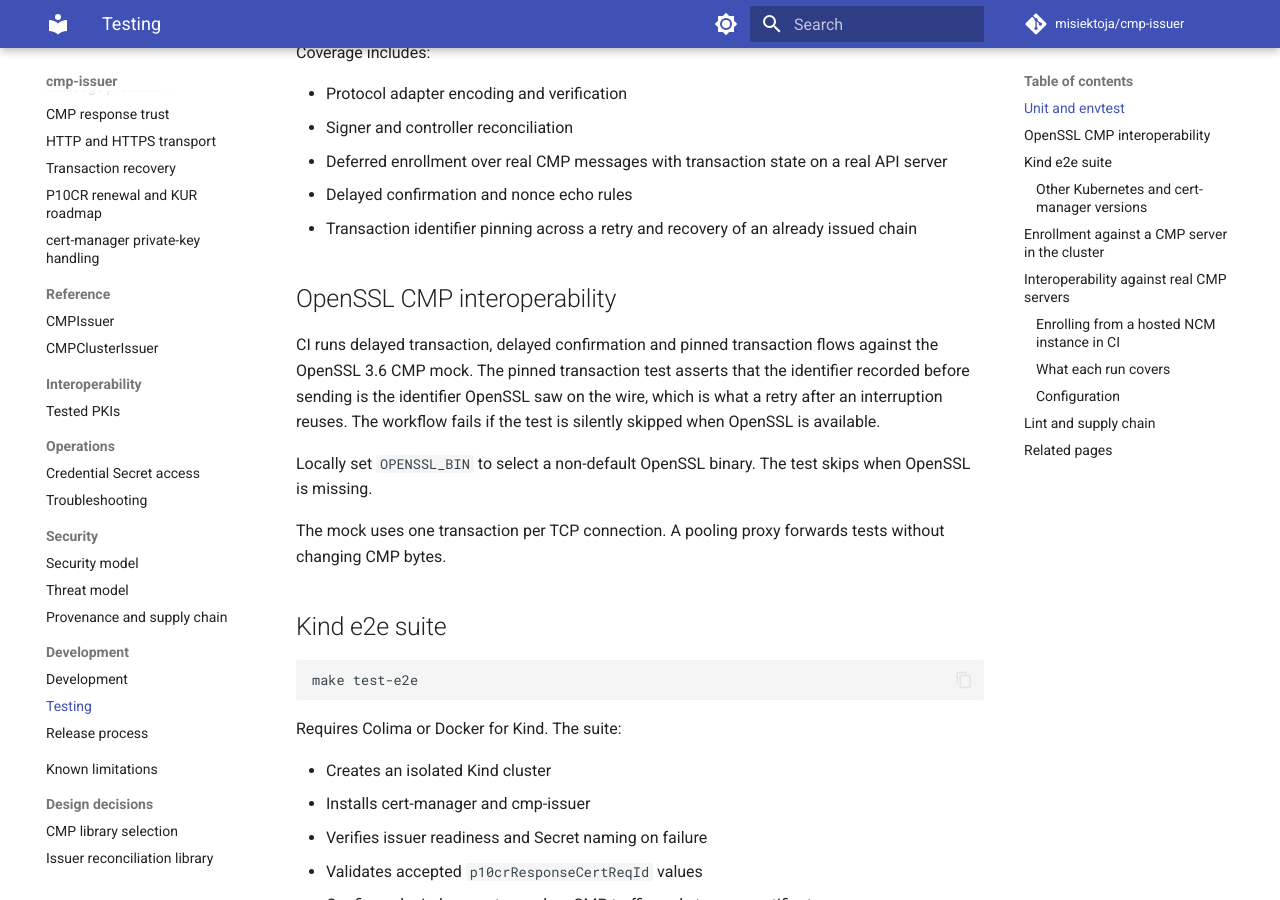
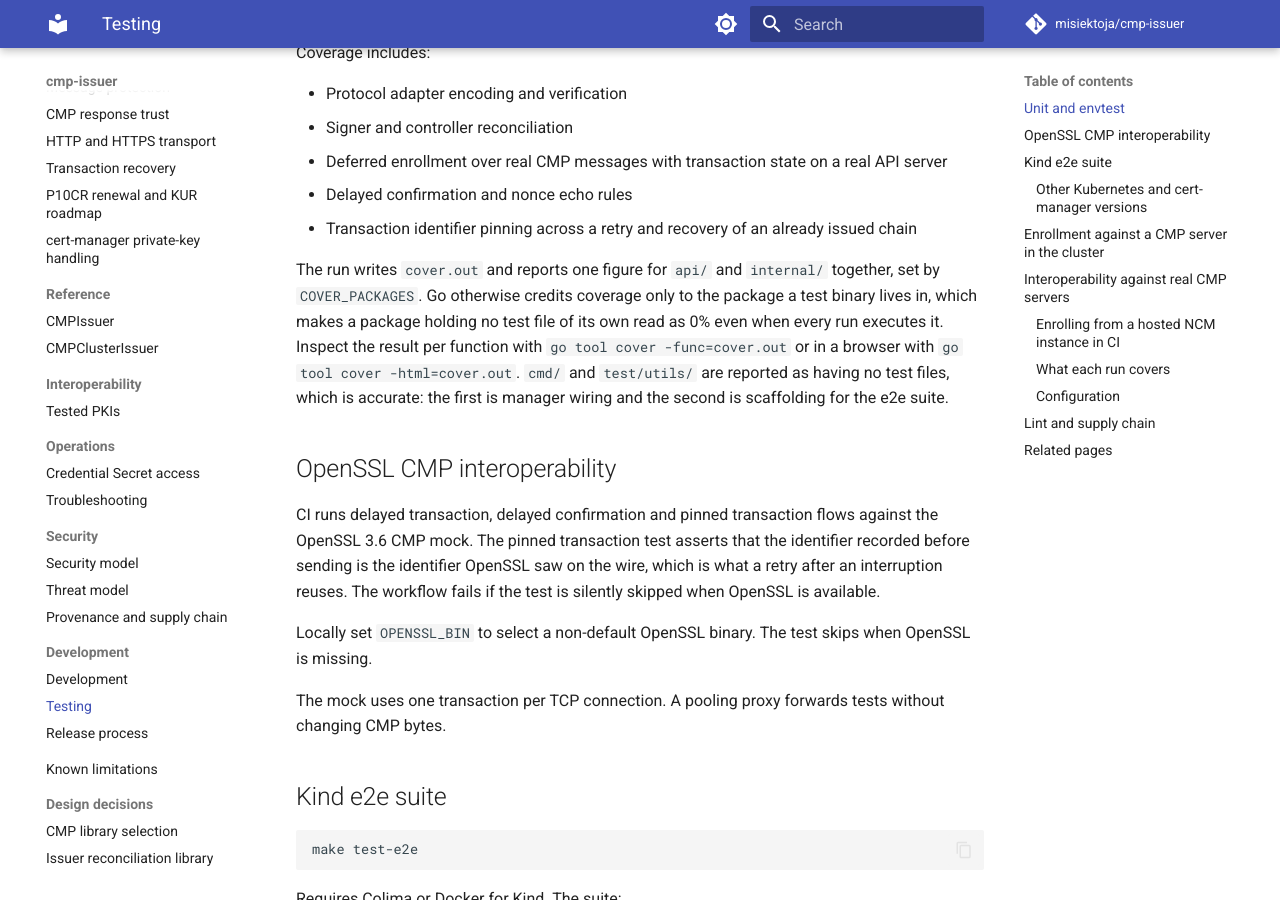
Before and after one commit to misiektoja/cmp-issuer, an MkDocs documentation site: the page built from docs/development/testing.md, in a window 1280 px wide and 900 px high, scrolled down 338 px. Built offline with MkDocs 1.6.1 and Material for MkDocs 9.7.7, drawn with Linux system fonts in a browser that asks for light colours; comment, search, counter and statistics services are not loaded.

Commit message:
docs(development): explain what the coverage figure covers

```diff
--- a/docs/development/testing.md
+++ b/docs/development/testing.md
@@ -15,6 +15,13 @@ Coverage includes:
 * Deferred enrollment over real CMP messages with transaction state on a real API server
 * Delayed confirmation and nonce echo rules
 * Transaction identifier pinning across a retry and recovery of an already issued chain
+
+The run writes `cover.out` and reports one figure for `api/` and `internal/` together, set by
+`COVER_PACKAGES`. Go otherwise credits coverage only to the package a test binary lives in, which makes
+a package holding no test file of its own read as 0% even when every run executes it. Inspect the result
+per function with `go tool cover -func=cover.out` or in a browser with `go tool cover -html=cover.out`.
+`cmd/` and `test/utils/` are reported as having no test files, which is accurate: the first is manager
+wiring and the second is scaffolding for the e2e suite.
 
 ## OpenSSL CMP interoperability
 
```
